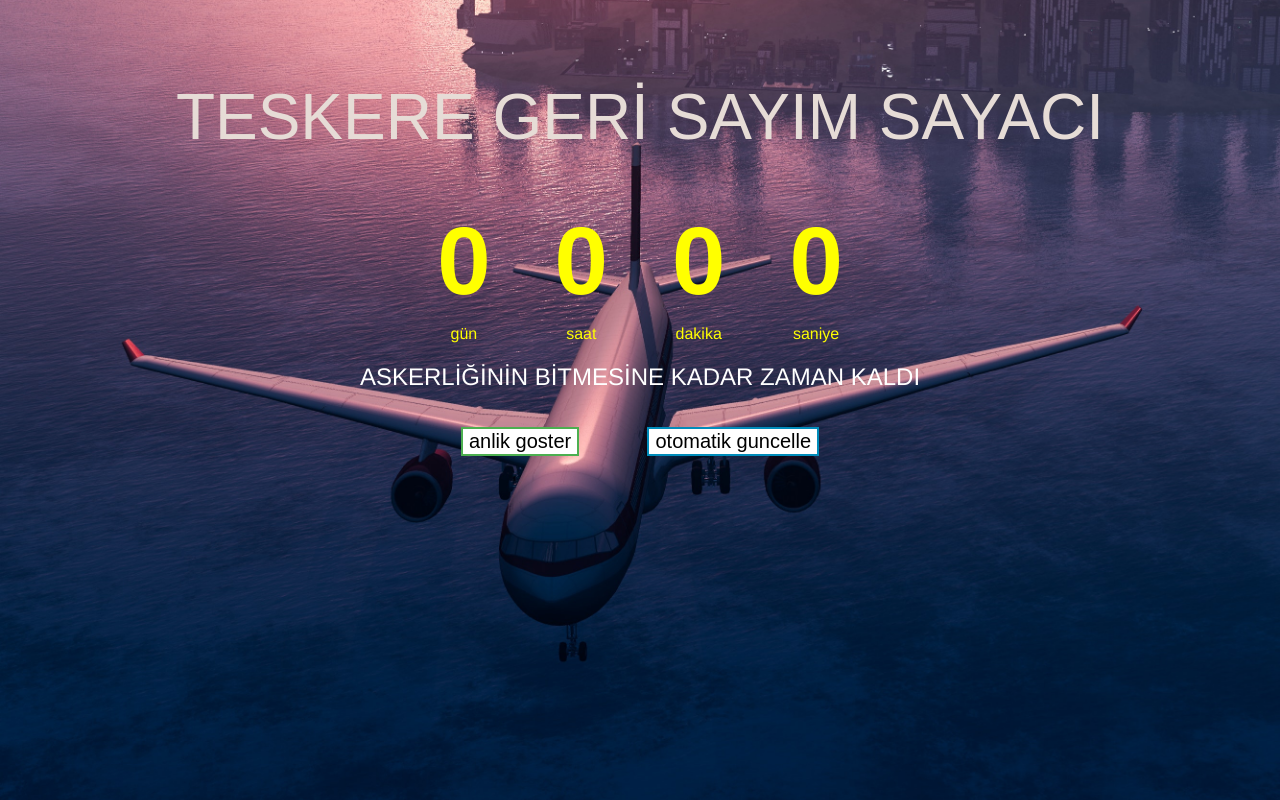
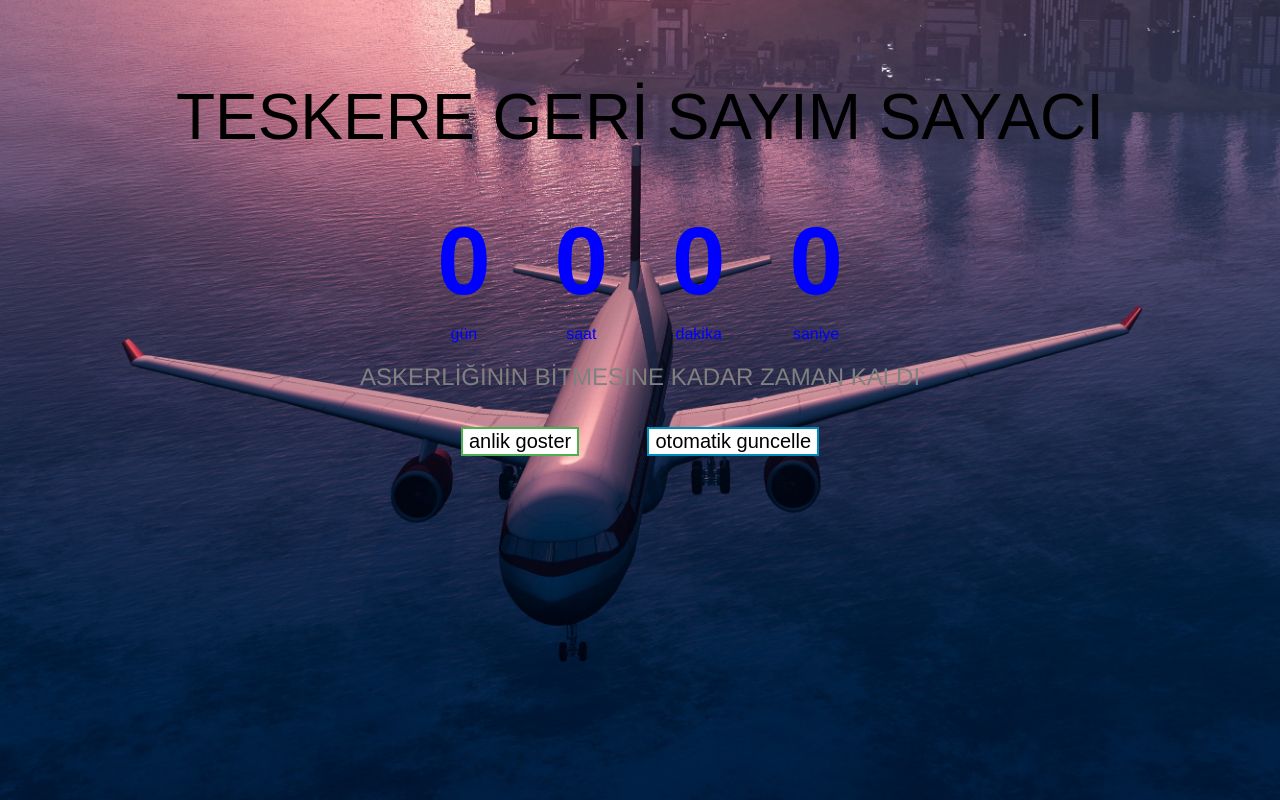
Before and after one commit to Mustafa-Bayram/teskere.github.io, a plain HTML site: page index.html in a window 1280 px wide. Drawn offline with Linux system fonts and the light colour scheme; files whose address does not match are found by name.

Commit message:
Update index.html

```diff
--- a/index.html
+++ b/index.html
@@ -8,9 +8,9 @@
     <link rel="stylesheet" href="style.css">
 </head>
 <body>
-    <h1 style="color:rgb(230, 220, 214)">TESKERE GERİ SAYIM SAYACI</h1>
+    <h1 style="color:black">TESKERE GERİ SAYIM SAYACI</h1>
 
-    <div style="color: yellow" class="textarea">
+    <div style="color: blue" class="textarea">
         <div class="md">
             <p class="numbers" id="days">0</p>
             <span>gün</span>
@@ -30,7 +30,7 @@
         </div>
     </div>
 
-    <h2 style="color:white">ASKERLİĞİNİN BİTMESİNE KADAR ZAMAN KALDI</h2>
+    <h2 style="color:gray">ASKERLİĞİNİN BİTMESİNE KADAR ZAMAN KALDI</h2>
 
     <div>
         <button class="button1" id="btn1">anlik goster</button>
```
